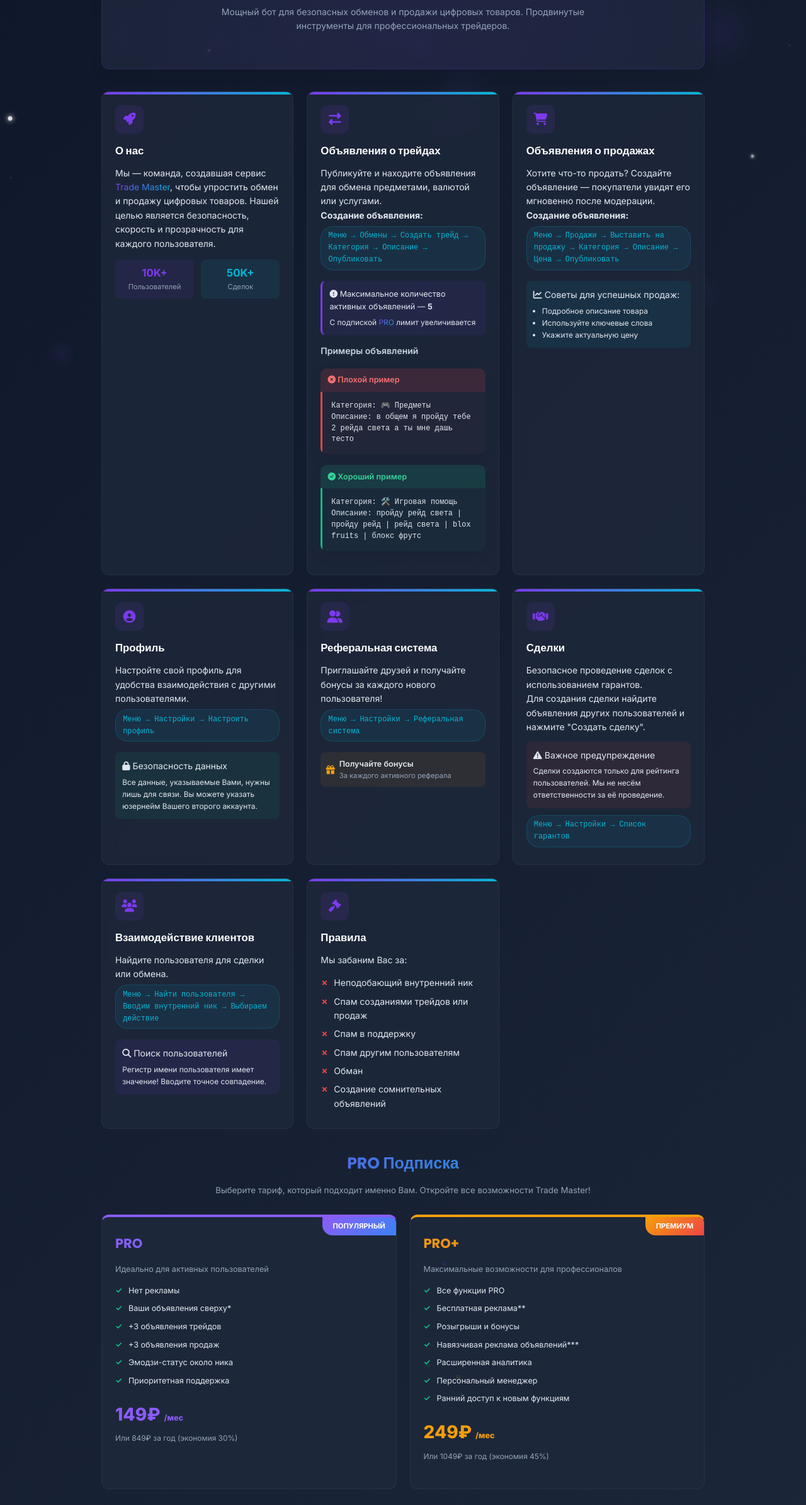
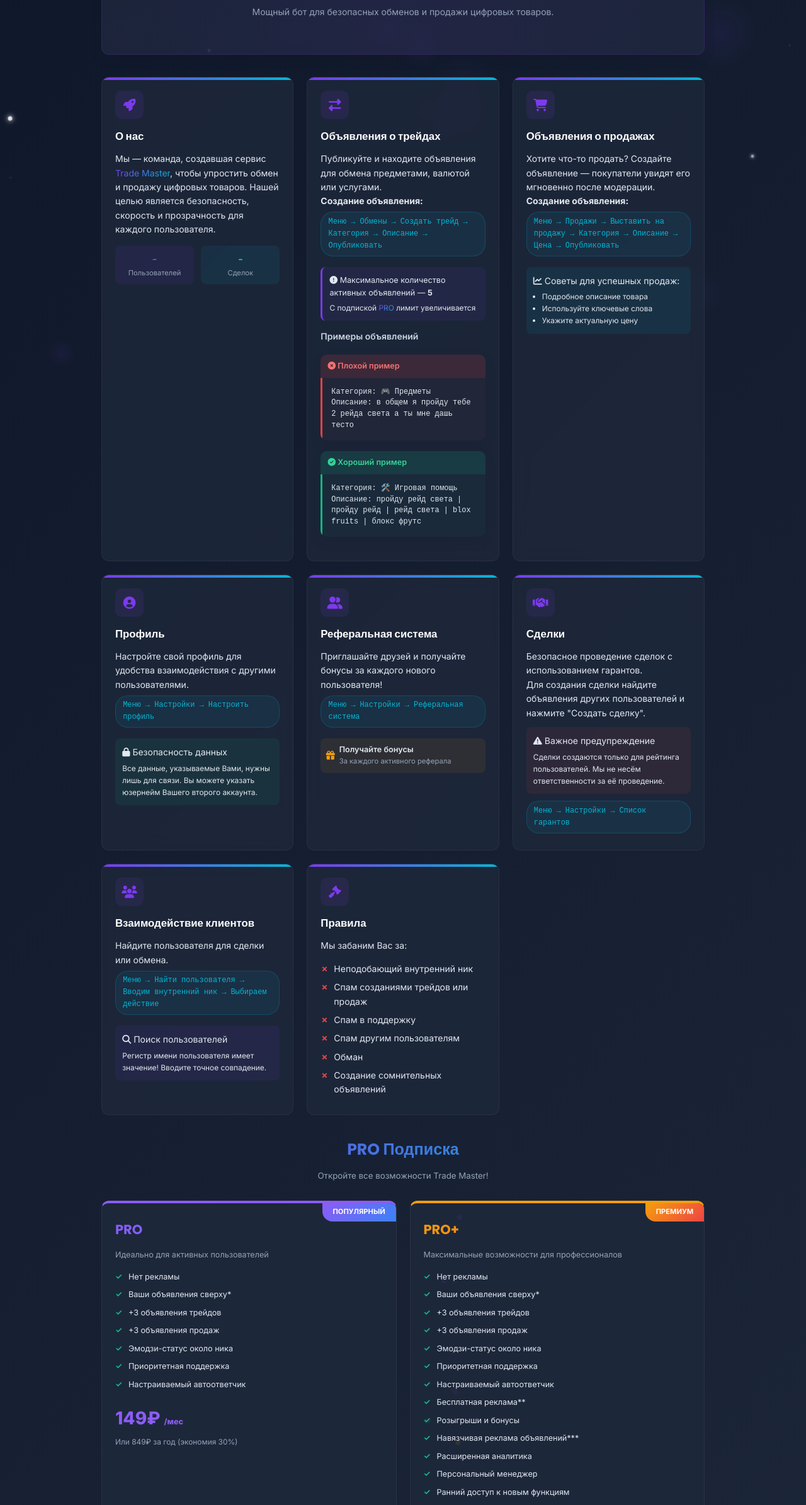
Before and after one commit to olloolllolloo/trade-master-guide, a plain HTML site: page index.html in a window 1280 px wide. Shown: the part 170-2559 px from the top of the page at 63% size. Drawn offline with Linux system fonts and the light colour scheme.

Commit message:
Update index.html

```diff
--- a/index.html
+++ b/index.html
@@ -622,7 +622,7 @@
     <!-- Герой секция -->
     <section class="hero fade-in">
       <h1>Trade Master PRO</h1>
-      <p class="hero-subtitle">Мощный бот для безопасных обменов и продажи цифровых товаров. Продвинутые инструменты для профессиональных трейдеров.</p>
+      <p class="hero-subtitle">Мощный бот для безопасных обменов и продажи цифровых товаров.</p>
     </section>
 
     <!-- Сетка секций -->
@@ -637,11 +637,11 @@
         <div class="stats">
           <div style="display: flex; gap: 0.8rem; margin-top: 1rem;">
             <div style="background: rgba(124, 58, 237, 0.08); padding: 0.6rem; border-radius: 8px; text-align: center; flex: 1;">
-              <div style="font-size: 1.2rem; font-weight: 700; color: var(--primary);">10K+</div>
+              <div style="font-size: 1.2rem; font-weight: 700; color: var(--primary);">-</div>
               <div style="font-size: 0.8rem; color: #94a3b8;">Пользователей</div>
             </div>
             <div style="background: rgba(6, 182, 212, 0.08); padding: 0.6rem; border-radius: 8px; text-align: center; flex: 1;">
-              <div style="font-size: 1.2rem; font-weight: 700; color: var(--secondary);">50K+</div>
+              <div style="font-size: 1.2rem; font-weight: 700; color: var(--secondary);">-</div>
               <div style="font-size: 0.8rem; color: #94a3b8;">Сделок</div>
             </div>
           </div>
@@ -793,7 +793,7 @@
     <!-- PRO подписка -->
     <section id="подписка-pro" class="fade-in">
       <h2 style="text-align: center; font-size: 1.8rem; margin-bottom: 0.8rem; font-family: 'Poppins', sans-serif;" class="gradient-text">PRO Подписка</h2>
-      <p style="text-align: center; max-width: 600px; margin: 0 auto 2rem; color: #94a3b8; font-size: 0.95rem;">Выберите тариф, который подходит именно Вам. Откройте все возможности Trade Master!</p>
+      <p style="text-align: center; max-width: 600px; margin: 0 auto 2rem; color: #94a3b8; font-size: 0.95rem;">Откройте все возможности Trade Master!</p>
 
       <div class="pro-plans">
         <!-- PRO план -->
@@ -809,6 +809,7 @@
             <li>+3 объявления продаж</li>
             <li>Эмодзи-статус около ника</li>
             <li>Приоритетная поддержка</li>
+            <li>Настраиваемый автоответчик</li>
           </ul>
 
           <div class="plan-price">149₽ <span style="font-size: 0.9rem;">/мес</span></div>
@@ -822,7 +823,13 @@
           <p style="margin-bottom: 1rem; color: #94a3b8; font-size: 0.9rem;">Максимальные возможности для профессионалов</p>
 
           <ul class="plan-features">
-            <li>Все функции PRO</li>
+            <li>Нет рекламы</li>
+            <li>Ваши объявления сверху*</li>
+            <li>+3 объявления трейдов</li>
+            <li>+3 объявления продаж</li>
+            <li>Эмодзи-статус около ника</li>
+            <li>Приоритетная поддержка</li>
+            <li>Настраиваемый автоответчик</li>
             <li>Бесплатная реклама**</li>
             <li>Розыгрыши и бонусы</li>
             <li>Навязчивая реклама объявлений***</li>
@@ -860,7 +867,7 @@
         <div style="text-align: center; padding: 1.2rem; background: rgba(124, 58, 237, 0.08); border-radius: 8px;">
           <div style="font-size: 1.5rem; margin-bottom: 0.4rem; color: var(--primary);"><i class="fas fa-clock"></i></div>
           <div style="font-weight: 600; font-size: 0.9rem;">Быстрый ответ</div>
-          <div style="font-size: 0.8rem; color: #94a3b8;">Среднее время ответа: 15 мин</div>
+          <div style="font-size: 0.8rem; color: #94a3b8;">Среднее время ответа: 30 мин</div>
         </div>
 
         <div style="text-align: center; padding: 1.2rem; background: rgba(6, 182, 212, 0.08); border-radius: 8px;">
@@ -886,11 +893,9 @@
           <i class="fas fa-shield-alt" style="color: var(--primary);"></i>
           Trade Master
         </div>
-        <p style="color: #94a3b8; margin-bottom: 1rem; font-size: 0.9rem;">Безопасные сделки, которым можно доверять. Самый продвинутый бот для трейдов и продаж.</p>
+        <p style="color: #94a3b8; margin-bottom: 1rem; font-size: 0.9rem;">Безопасные сделки, которым можно доверять.</p>
         <div style="display: flex; gap: 0.8rem;">
           <a href="#" style="color: #94a3b8; font-size: 1rem;"><i class="fab fa-telegram"></i></a>
-          <a href="#" style="color: #94a3b8; font-size: 1rem;"><i class="fab fa-discord"></i></a>
-          <a href="#" style="color: #94a3b8; font-size: 1rem;"><i class="fab fa-twitter"></i></a>
         </div>
       </div>
 
```
